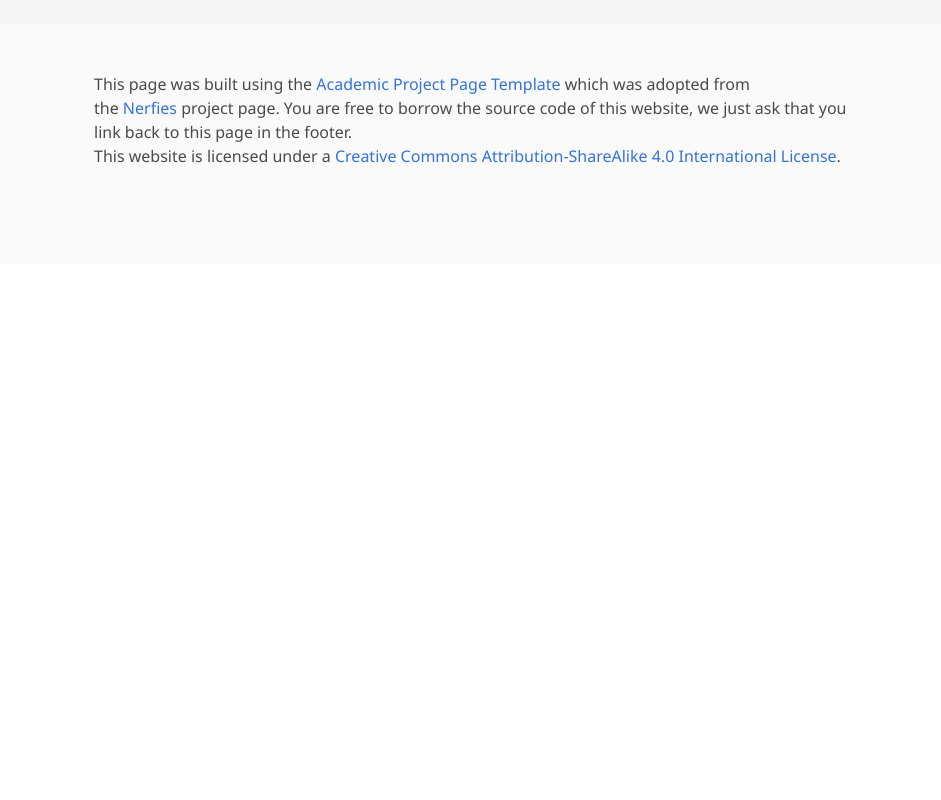
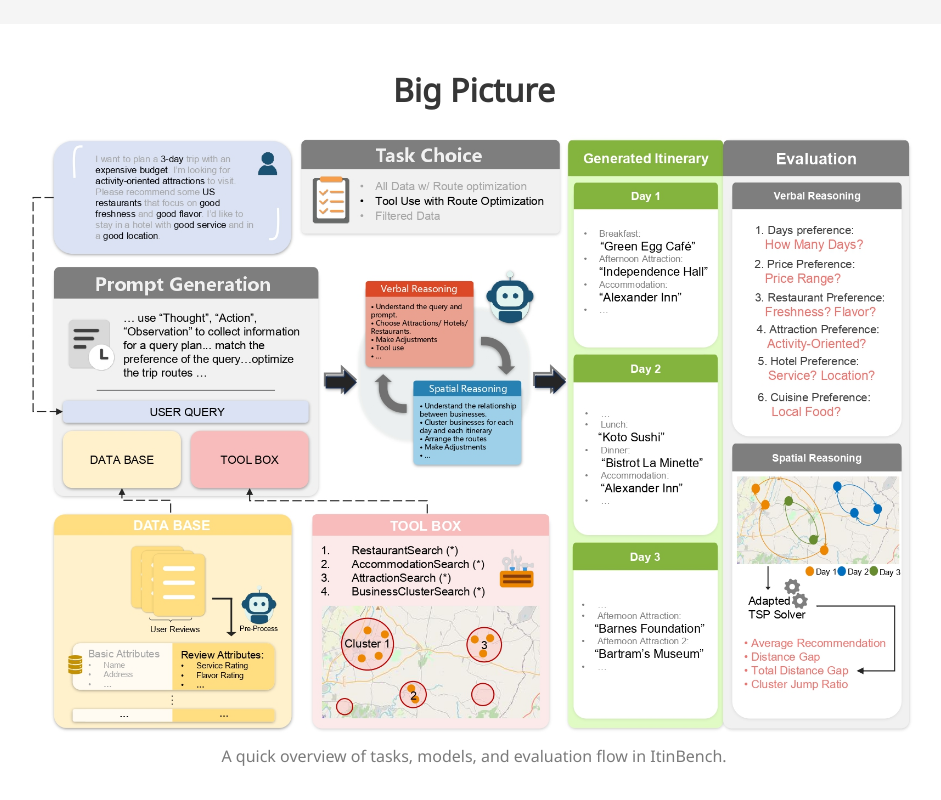
Before and after one commit to EthanWTL/IBweb, a plain HTML site: page index.html in a window 1280 px wide. Shown: the part 800-1600 px from the top of the page, without its empty margins (166-1107 px from the left). Before the commit the page ends 1064 px from the top, so only its background shows below. Drawn offline with nearby package versions, Linux system fonts and the light colour scheme; some icons are missing; a web font is replaced by a local one.

Commit message:
add picture section

```diff
--- a/index.html
+++ b/index.html
@@ -130,6 +130,21 @@
 </section>
 <!-- End paper abstract -->
 
+<!-- Big picture -->
+<section class="section" id="big-picture">
+  <div class="container is-max-desktop has-text-centered">
+    <h2 class="title is-3">Big Picture</h2>
+    <img
+      src="asset/ItinBench_main_graph.jpg"
+      alt="High-level overview of ItinBench (tasks, models, evaluation)"
+      style="max-width: 900px; width: 100%; height: auto;"
+    />
+    <!-- Optional one-line caption; remove if not needed -->
+    <p class="is-size-6 has-text-grey">A quick overview of tasks, models, and evaluation flow in ItinBench.</p>
+  </div>
+</section>
+<!-- End big picture -->
+
 
   <footer class="footer">
   <div class="container">
```
Also changed, not shown: asset/ItinBench_main_graph.jpg (added).
